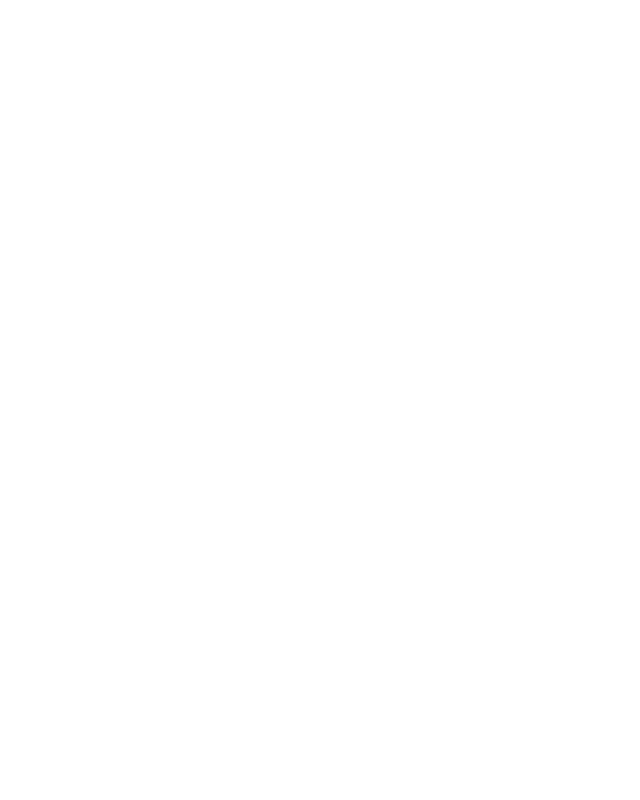
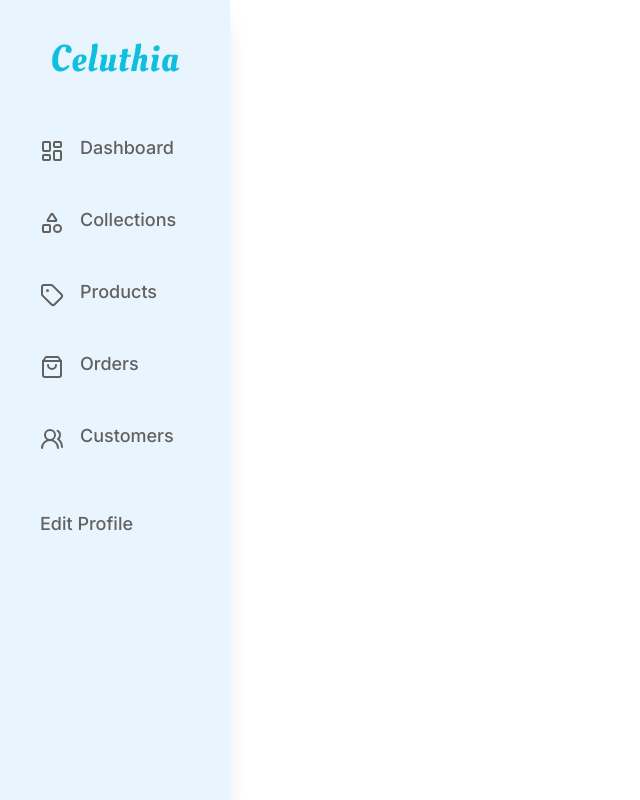
Before and after one commit to dezuF/celuthia-admin, a Next.js app: page / in a window 1280 px wide. Shown: the whole page, without its empty margins (0-640 px from the left). Built offline with nearby package versions, Linux system fonts and the light colour scheme.

Commit message:
feat: add LeftSidebar to the layout

```diff
--- a/app/(dashboard)/layout.tsx
+++ b/app/(dashboard)/layout.tsx
@@ -1,8 +1,9 @@
 import type { Metadata } from "next";
 import { Inter } from "next/font/google";
 import "../globals.css";
+import { ClerkProvider } from "@clerk/nextjs";
 
-import { ClerkProvider } from "@clerk/nextjs";
+import LeftSideBar from "@/components/layout/LeftSideBar";
 
 const inter = Inter({ subsets: ["latin"] });
 
@@ -19,7 +20,12 @@
   return (
     <ClerkProvider>
       <html lang="en">
-        <body className={inter.className}>{children}</body>
+        <body className={inter.className}>
+          <div className="flex max-lg:flex-col text-grey-1">
+          <LeftSideBar />
+          <div className="flex-1">{children}</div>
+          </div>
+        </body>
       </html>
     </ClerkProvider>
   );
--- a/components/layout/LeftSideBar.tsx
+++ b/components/layout/LeftSideBar.tsx
@@ -1,9 +1,31 @@
-import React from 'react'
+import { UserButton } from "@clerk/nextjs";
+import Image from "next/image";
+import Link from "next/link";
+
+import { navLinks } from "@/lib/constants";
 
 const LeftSideBar = () => {
   return (
-    <div>LeftSideBar</div>
-  )
-}
+    <div className="h-screen left-0 top-0 sticky p-10 flex flex-col gap-16 bg-blue-2 shadow-xl max-lg:hidden">
+      <Image src="/logo.png" alt="logo" width={150} height={70} />
 
-export default LeftSideBar
+      <div className="flex flex-col gap-12">
+        {navLinks.map((link) => (
+          <Link
+            href={link.url}
+            key={link.label}
+            className="flex gap-4 text-body-medium"
+          >
+            {link.icon} <p>{link.label}</p>
+          </Link>
+        ))}
+      </div>
+      <div className="flex gap-4 text-body-medium items-center">
+        <UserButton />
+        <p>Edit Profile</p>
+      </div>
+    </div>
+  );
+};
+
+export default LeftSideBar;
--- /dev/null
+++ b/components/layout/TopBar.tsx
@@ -0,0 +1,9 @@
+import React from 'react'
+
+const TopBar = () => {
+  return (
+    <div>TopBar</div>
+  )
+}
+
+export default TopBar
--- /dev/null
+++ b/lib/constants.tsx
@@ -0,0 +1,35 @@
+import {
+    LayoutDashboard,
+    Shapes,
+    ShoppingBag,
+    Tag,
+    UsersRound,
+  } from "lucide-react";
+
+  export const navLinks = [
+    {
+      url: "/",
+      icon: <LayoutDashboard />,
+      label: "Dashboard",
+    },
+    {
+      url: "/collections",
+      icon: <Shapes />,
+      label: "Collections",
+    },
+    {
+      url: "/products",
+      icon: <Tag />,
+      label: "Products",
+    },
+    {
+      url: "/orders",
+      icon: <ShoppingBag />,
+      label: "Orders",
+    },
+    {
+      url: "/customers",
+      icon: <UsersRound />,
+      label: "Customers",
+    },
+  ];
--- a/package.json
+++ b/package.json
@@ -14,6 +14,7 @@
     "@eslint/object-schema": "^2.1.4",
     "glob": "^11.0.0",
     "lru-cache": "^11.0.2",
+    "lucide-react": "^0.460.0",
     "next": "15.0.3",
     "react": "19.0.0-rc-66855b96-20241106",
     "react-dom": "19.0.0-rc-66855b96-20241106",
```
Also changed, not shown: public/logo.png, 1 other file (tests, documents, lock files or other folders).
